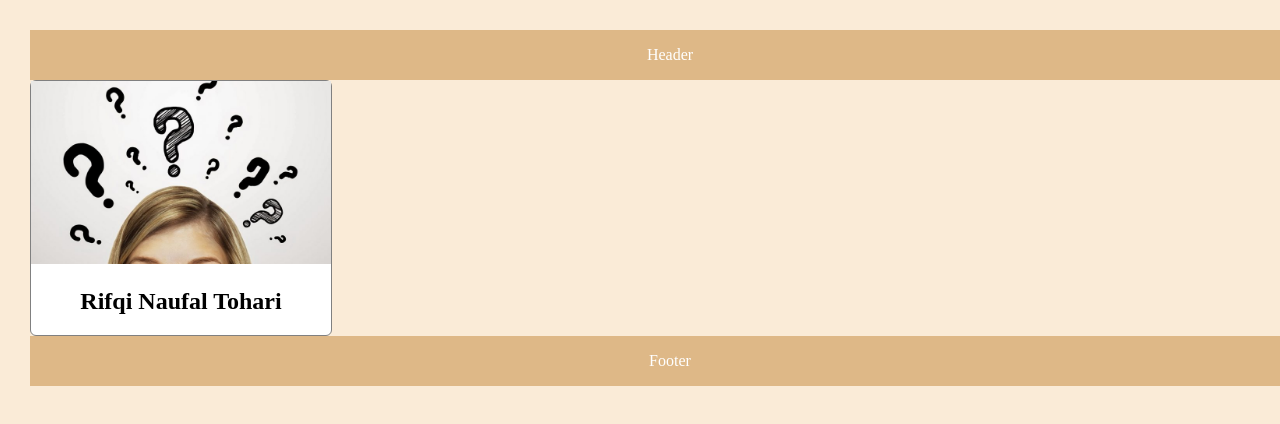
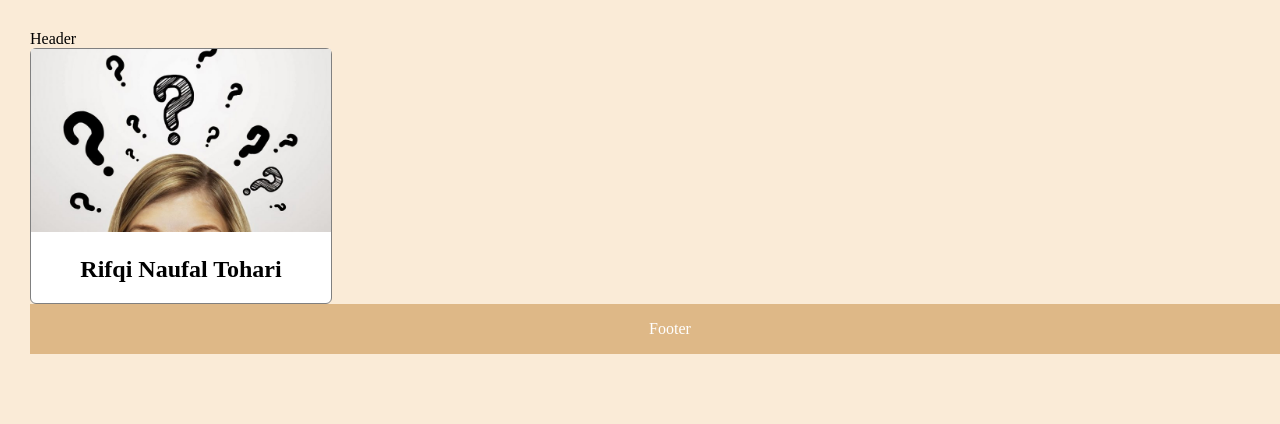
Before and after one commit to toharifqi/my-repo-from-remote, a plain HTML site: page index.html in a window 1280 px wide. Shown: the top 424 px of the page. Drawn offline with Linux system fonts and the light colour scheme.

Commit message:
Revert "fixed deleted style for header"
This reverts commit 75eb4b37a3551c0c7f75b9aace4aec2e339b9a5c.

```diff
--- a/style.css
+++ b/style.css
@@ -20,15 +20,6 @@ body {
     text-align: center;
  }
 
- #header {
-    width: 100%;
-    height: 50px;
-    line-height: 50px;
-    background-color: burlywood;
-    text-align: center;
-    color: white;
- }
-
  #footer {
     width: 100%;
     height: 50px;
```
